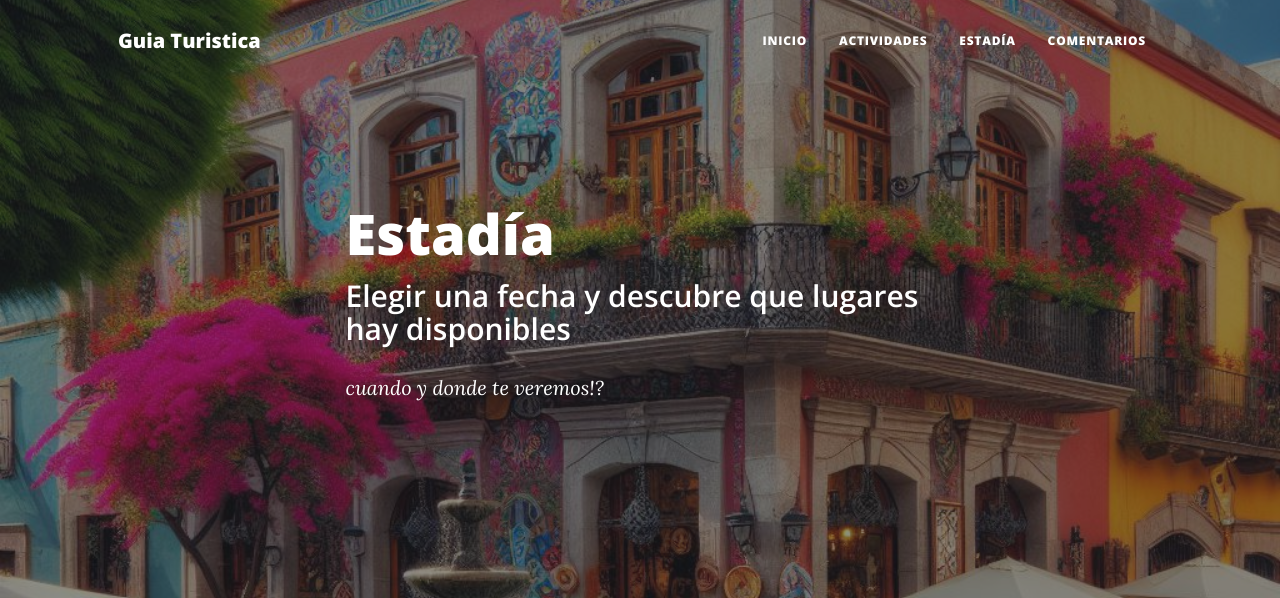
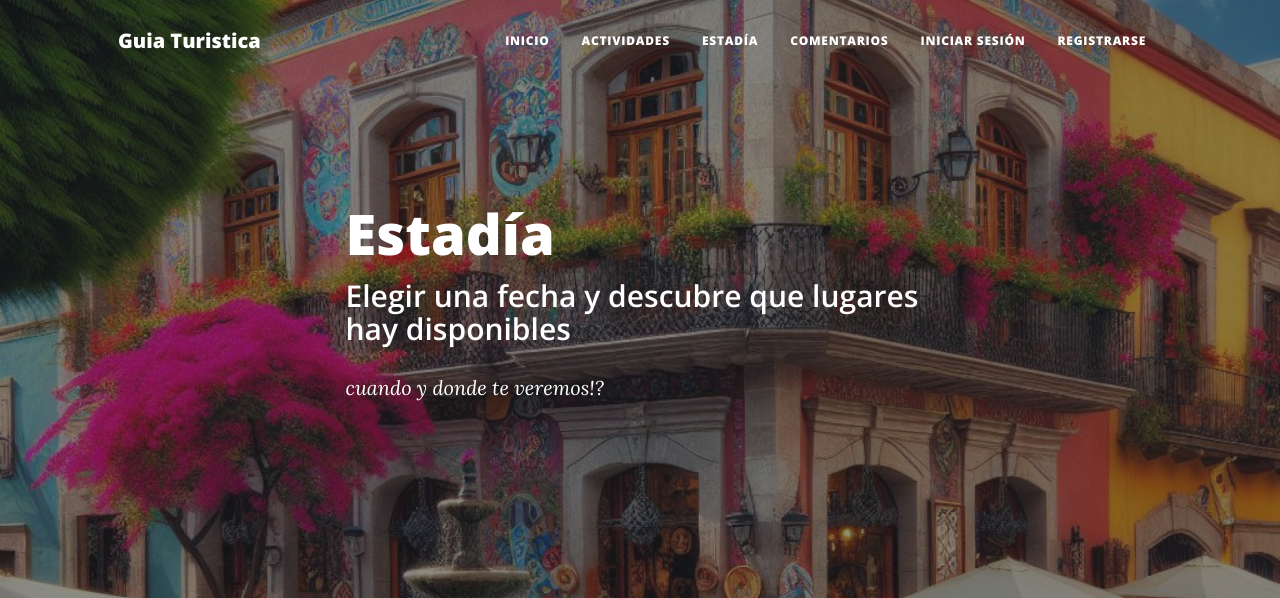
Before and after one commit to MichelleQM/PI-Flask, a Flask app: page /post in a window 1280 px wide. Shown: the top 598 px of the page. Run offline with Flask 3, Linux system fonts and the light colour scheme; some libraries are stand-ins or nearby versions.

Commit message:
Cambios Barra navegacion

```diff
--- a/config.py
+++ b/config.py
@@ -1,5 +1,5 @@
 class Config:
-    SQL_SERVER = 'DESKTOP-U16RP4E\\SQLEXPRESS'
+    SQL_SERVER = 'DESKTOP-CQ8T8UT'
     DATABASE = 'Guiatu1'
     DRIVER = 'ODBC Driver 17 for SQL Server'
     CONNECTION_STRING = f'DRIVER={DRIVER};SERVER={SQL_SERVER};DATABASE={DATABASE};Trusted_Connection=yes;'
--- a/templates/about.html
+++ b/templates/about.html
@@ -30,6 +30,12 @@
                     <li class="nav-item"><a class="nav-link px-lg-3 py-3 py-lg-4" href="/about">Actividades</a></li>
                     <li class="nav-item"><a class="nav-link px-lg-3 py-3 py-lg-4" href="/post">Estadía</a></li>
                     <li class="nav-item"><a class="nav-link px-lg-3 py-3 py-lg-4" href="/contact">Comentarios</a></li>
+                    {% if session.get('user_id') %}
+                    <li class="nav-item"><a class="nav-link px-lg-3 py-3 py-lg-4" href="/logout">Cerrar sesión</a></li>
+                    {% else %}
+                    <li class="nav-item"><a class="nav-link px-lg-3 py-3 py-lg-4" href="/login">Iniciar sesión</a></li>
+                    <li class="nav-item"><a class="nav-link px-lg-3 py-3 py-lg-4" href="/register">Registrarse</a></li>
+                    {% endif %}
                 </ul>
             </div>
         </div>
--- a/templates/contact.html
+++ b/templates/contact.html
@@ -36,6 +36,12 @@
                         <li class="nav-item"><a class="nav-link px-lg-3 py-3 py-lg-4" href="/about">Actividades</a></li>
                         <li class="nav-item"><a class="nav-link px-lg-3 py-3 py-lg-4" href="/post">Estadía</a></li>
                         <li class="nav-item"><a class="nav-link px-lg-3 py-3 py-lg-4" href="/contact">Comentarios</a></li>
+                        {% if session.get('user_id') %}
+                        <li class="nav-item"><a class="nav-link px-lg-3 py-3 py-lg-4" href="/logout">Cerrar sesión</a></li>
+                        {% else %}
+                        <li class="nav-item"><a class="nav-link px-lg-3 py-3 py-lg-4" href="/login">Iniciar sesión</a></li>
+                        <li class="nav-item"><a class="nav-link px-lg-3 py-3 py-lg-4" href="/register">Registrarse</a></li>
+                        {% endif %}
                 </ul>
             </div>
         </div>
--- a/templates/index.html
+++ b/templates/index.html
@@ -30,7 +30,7 @@
                         <li class="nav-item"><a class="nav-link px-lg-3 py-3 py-lg-4" href="/about">Actividades</a></li>
                         <li class="nav-item"><a class="nav-link px-lg-3 py-3 py-lg-4" href="/post">Estadía</a></li>
                         <li class="nav-item"><a class="nav-link px-lg-3 py-3 py-lg-4" href="/contact">Comentarios</a></li>
-                         {% if session.get('user_id') %}
+                        {% if session.get('user_id') %}
                         <li class="nav-item"><a class="nav-link px-lg-3 py-3 py-lg-4" href="/logout">Cerrar sesión</a></li>
                     {% else %}
                         <li class="nav-item"><a class="nav-link px-lg-3 py-3 py-lg-4" href="/login">Iniciar sesión</a></li>
--- a/templates/post.html
+++ b/templates/post.html
@@ -57,6 +57,12 @@
                     <li class="nav-item"><a class="nav-link px-lg-3 py-3 py-lg-4" href="/about">Actividades</a></li>
                     <li class="nav-item"><a class="nav-link px-lg-3 py-3 py-lg-4" href="/post">Estadía</a></li>
                     <li class="nav-item"><a class="nav-link px-lg-3 py-3 py-lg-4" href="/contact">Comentarios</a></li>
+                    {% if session.get('user_id') %}
+                    <li class="nav-item"><a class="nav-link px-lg-3 py-3 py-lg-4" href="/logout">Cerrar sesión</a></li>
+                    {% else %}
+                    <li class="nav-item"><a class="nav-link px-lg-3 py-3 py-lg-4" href="/login">Iniciar sesión</a></li>
+                    <li class="nav-item"><a class="nav-link px-lg-3 py-3 py-lg-4" href="/register">Registrarse</a></li>
+                    {% endif %}
                 </ul>
             </div>
         </div>
```
